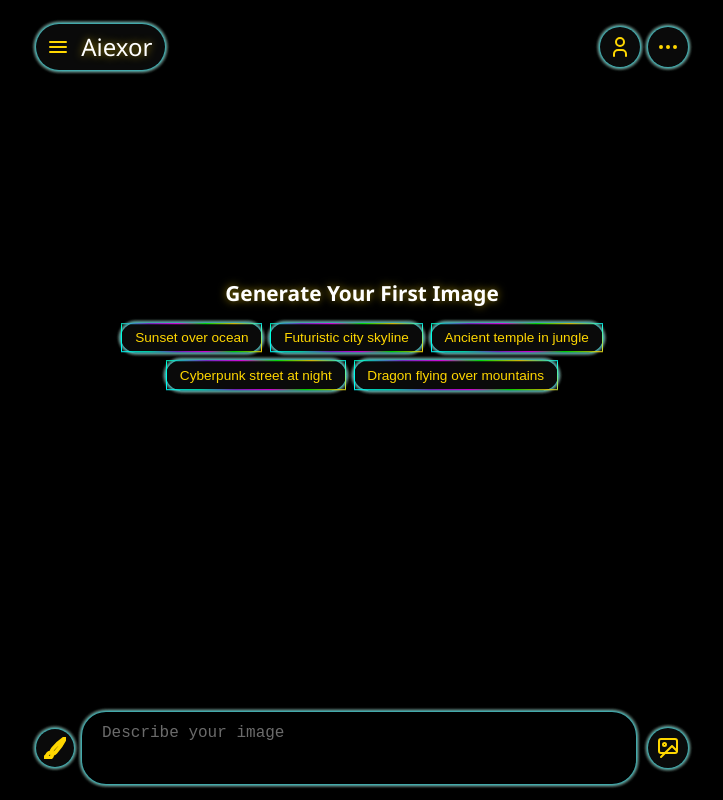
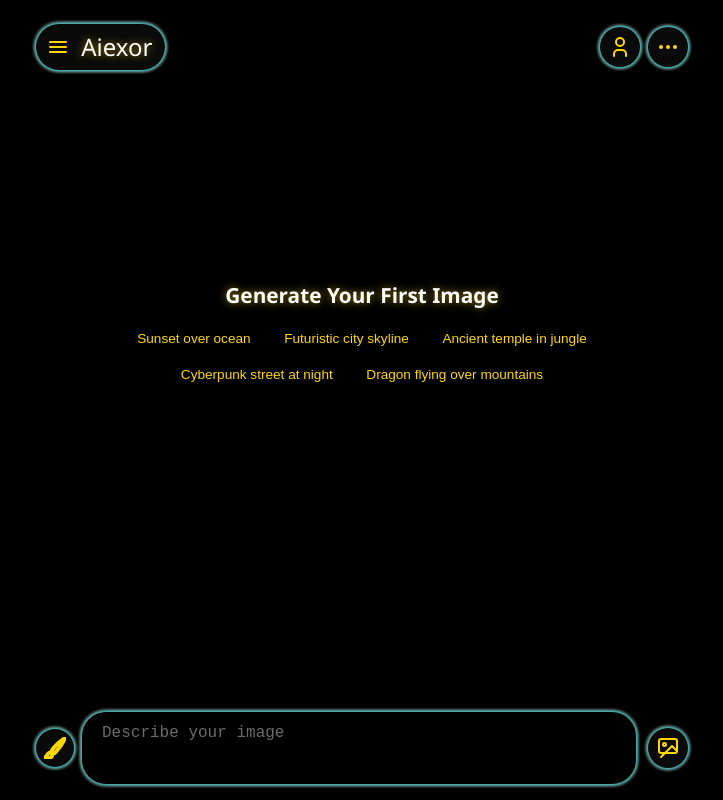
Before and after one commit to trevormichel8-svg/Aiexor-creator, a website: page index.html in a window 1280 px wide. Shown: the whole page, without its empty margins (278-1001 px from the left). Drawn offline with Linux system fonts and the light colour scheme.

Commit message:
Update style.css

```diff
--- a/style.css
+++ b/style.css
@@ -637,21 +637,20 @@ body {
   /* Remove the pill-shaped box around preset prompts. Use no
      background, border or shadow so prompts appear as plain text
      buttons. A small padding keeps them easily tappable. */
-  background-color: var(--surface-color);
-  color: var(--accent-color);
-  border: 1px solid transparent;
-  border-image: var(--gradient-colors) 1;
-  border-radius: var(--radius-pill);
+  background-color: transparent;         /* Remove background box */
+  color: var(--accent-color);            /* Keep vibrant text */
+  border: none;                          /* Remove border */
   padding: 0.4rem 0.8rem;
   font-size: 0.85rem;
+  border-radius: var(--radius-pill);     /* Still pill-shaped */
   cursor: pointer;
-  box-shadow: var(--rainbow-glow);
-  transition: transform 0.1s, box-shadow 0.3s;
+  box-shadow: none;                      /* Remove glow */
+  transition: transform 0.1s ease;
 }
 
 .preset-btn:hover {
-  transform: translateY(-2px);
-  box-shadow: 0 0 12px var(--rainbow-glow);
+  text-decoration: underline;            /* Optional: add hover effect */
+  transform: translateY(-1px);
 }
 /* Sidebar styles for the hamburger menu
    The sidebar is hidden off‑canvas by default and slides in when the
```
